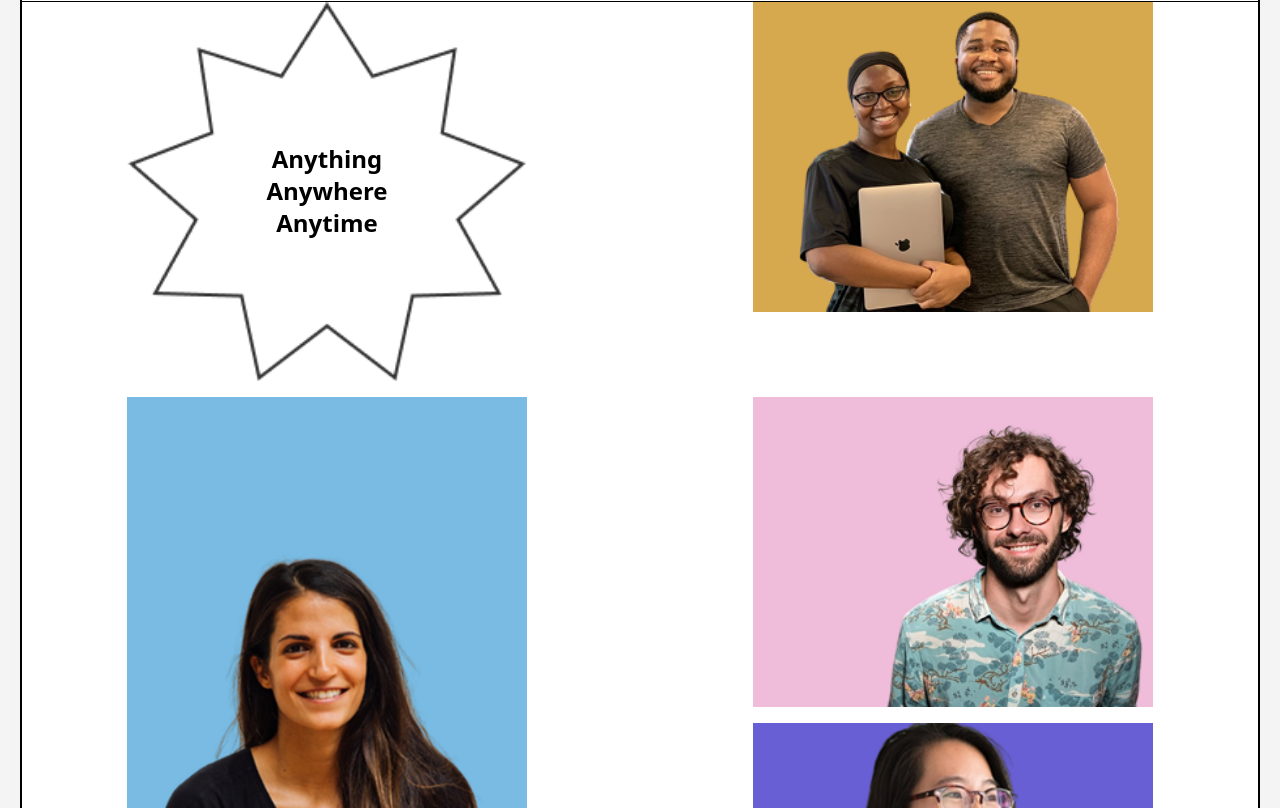
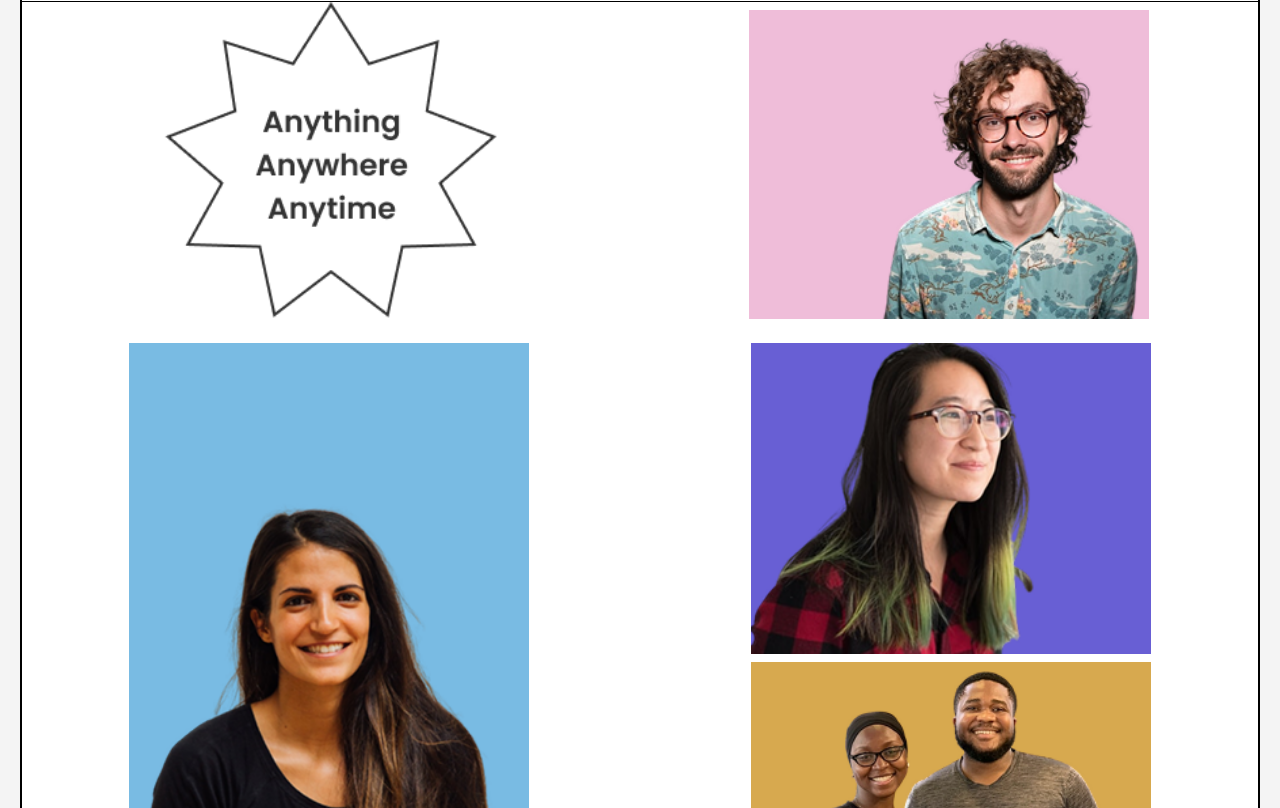
Before and after one commit to mohanraj-devalpha/Mentor-Website, a React (Vite) app: page / in a window 1280 px wide. Shown: the part 952-1760 px from the top of the page. Built offline with nearby package versions, Linux system fonts and the light colour scheme.

Commit message:
Images alignment changed

```diff
--- a/src/UI components/LeftContainer.jsx
+++ b/src/UI components/LeftContainer.jsx
@@ -5,7 +5,7 @@ const LeftContainer = () => {
     <div>
                             <div className=' border-t border-r h-full '>
                             <div className='  space-y-18 mx-20 max-[725px]:mx-10 max-[394px]:mx-5 py-10'>
-                                <div className='flex flex-col  gap-2  max-[350px]:text-center'>
+                                <div className='flex flex-col font-weigh gap-2  max-[350px]:text-center'>
                                     <span className='text-6xl max-[725px]:text-4xl max-[528px]:text-2xl '>Learn from experts</span>
                                     <span className='text-6xl max-[725px]:text-4xl max-[528px]:text-2xl max-[350px]:text-center'>Grow your careers</span>
                                 </div>
--- a/src/UI components/RightContainer.jsx
+++ b/src/UI components/RightContainer.jsx
@@ -3,26 +3,35 @@ import Image_1 from "../assets/Person_103.png"
 import Image_2 from "../assets/Person_102.png"
 import Image_3 from "../assets/Person_101.png"
 import Image_4 from "../assets/Person_104.png"
-import Star from "../assets/Star_101.png"
+import Star from "../assets/Star_102.png"
 
 const RightContainer = () => {
   return (
     <div>
-        <div className="relative grid sm:grid-cols-1 md:grid-cols-2 gap-4 border-t ">
-                            <div className="relative flex justify-center items-center">
-                                <img src={Star} alt="Star" className="w-full max-w-[400px] object-cover" />
-                                <div className="absolute top-1/2 left-1/2 -translate-x-1/2 -translate-y-1/2 z-50 text-black text-2xl font-bold text-center p-4">
-                                    <span className="block">Anything</span>
-                                    <span className="block">Anywhere</span>
-                                    <span className="block">Anytime</span>
-                                </div>
-                            </div>
+        <div className="relative grid sm:grid-rows-1 md:grid-rows-2 gap-4 border-t ">
+            {/* top */}
+            <div className='grid grid-cols-2 place-items-center ]'>
+                <img src={Star} alt="" className='h-full'/>
 
-                            <img src={Image_2} alt="Person 2" className="w-full max-w-[400px] object-cover mx-auto" />
-                            <img src={Image_4} alt="Person 4" className="w-full row-span-2 max-w-[400px] object-cover mx-auto" />
 
-                            <img src={Image_1} alt="Person 1" className="w-full max-w-[400px] object-cover mx-auto" />
-                            <img src={Image_3} alt="Person 3" className="w-full max-w-[400px] object-cover mx-auto" />
+                            <img src={Image_1} alt="Person 1" className="w-full max-w-[400px] object-cover mx-auto my-auto" />
+
+
+            </div>
+            {/* bottom */}
+            <div className='grid grid-cols-2 gap-2 row-span-20'>
+            <img src={Image_4} alt="Person 4" className="w-full row-span-2 h-full max-w-[400px] object-cover mx-auto" />
+            <img src={Image_3} alt="Person 3" className="w-full max-w-[400px] object-cover mx-auto my-auto"/>
+
+
+        <img src={Image_2} alt="Person 2" className="w-full h-full max-w-[400px] object-cover mx-auto" />
+
+
+            </div>
+
+
+
+
                         </div>
 
     </div>
```
Also changed, not shown: src/assets/Star_101.png (deleted), src/assets/Star_102.png (added).
